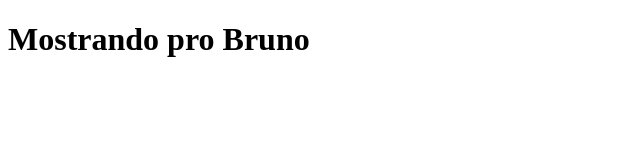
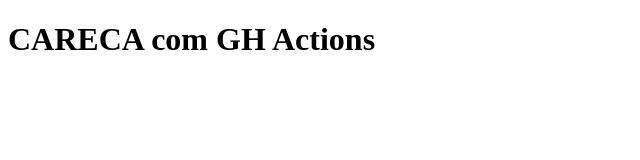
Before and after one commit to jefaokpta/github-actions-starting, a plain HTML site: page src/index.html in a window 1280 px wide. Shown: the whole page, without its empty margins (0-640 px from the left). Drawn offline with Linux system fonts and the light colour scheme.

Commit message:
Revert voltando codigo anterior
This reverts commit 297a86d4

```diff
--- a/src/index.html
+++ b/src/index.html
@@ -5,7 +5,7 @@
     <title>Comecando com GH Actions</title>
 </head>
 <body>
-    <h1>Mostrando pro Bruno</h1>
+    <h1>CARECA com GH Actions</h1>
 
 </body>
 </html>
```
